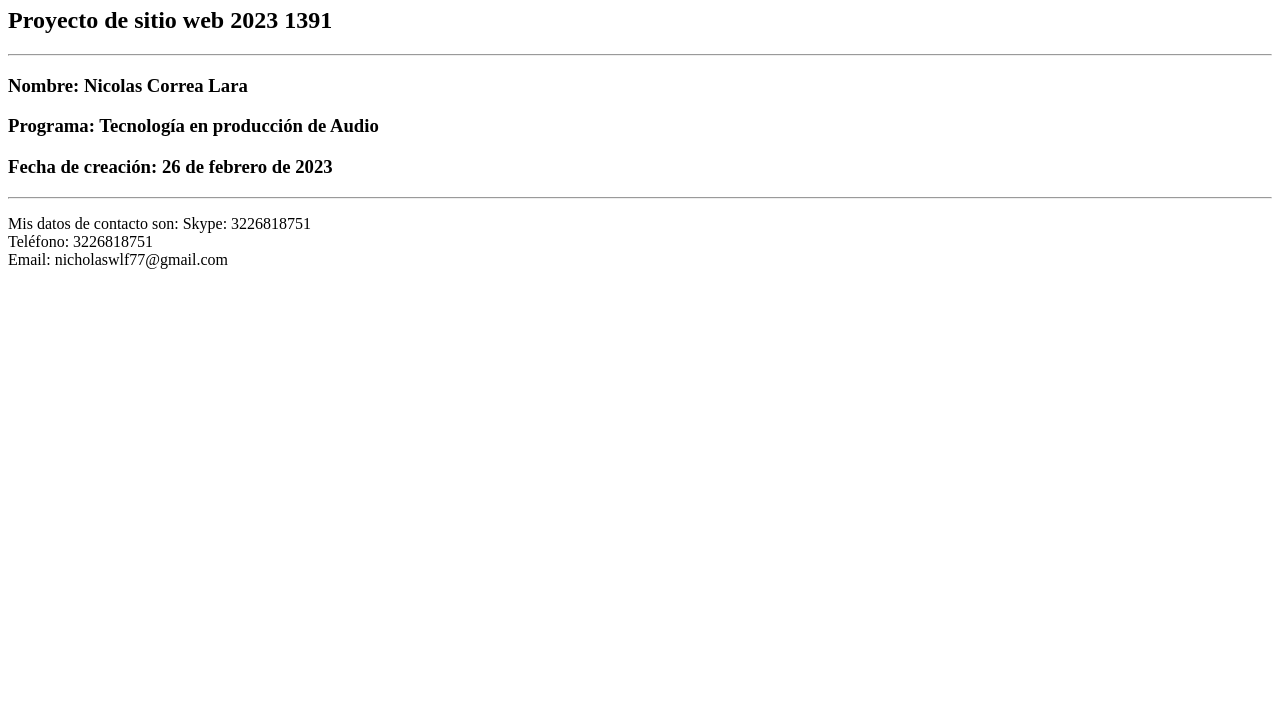
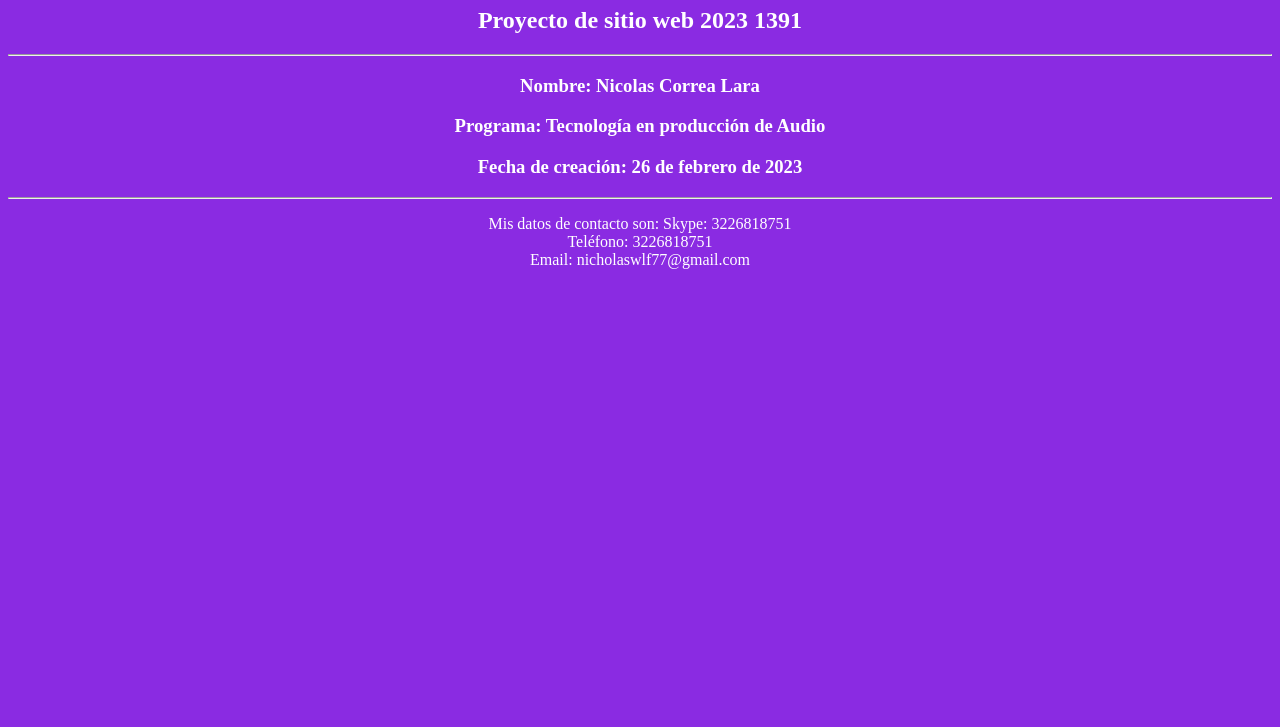
Before and after one commit to NicolasCL7/DSW-NicolasCorrea-1391, a plain HTML site: page index.html in a window 1280 px wide. Shown: the part 73-800 px from the top of the page. Drawn offline with Linux system fonts and the light colour scheme.

Commit message:
Update index.html
Tercera actualización (Colores)

```diff
--- a/index.html
+++ b/index.html
@@ -7,6 +7,13 @@
     <meta name="viewport" content="width=device-width, initial-scale=1.0">
     <title>Document</title>
 </head>
+<style>
+    *{
+        text-align: center;
+        background-color: blueviolet;
+        color: white;
+    }
+</style>
 
 <body>
     <h1>Bienvenidos a mi sitio web</h1>
```
